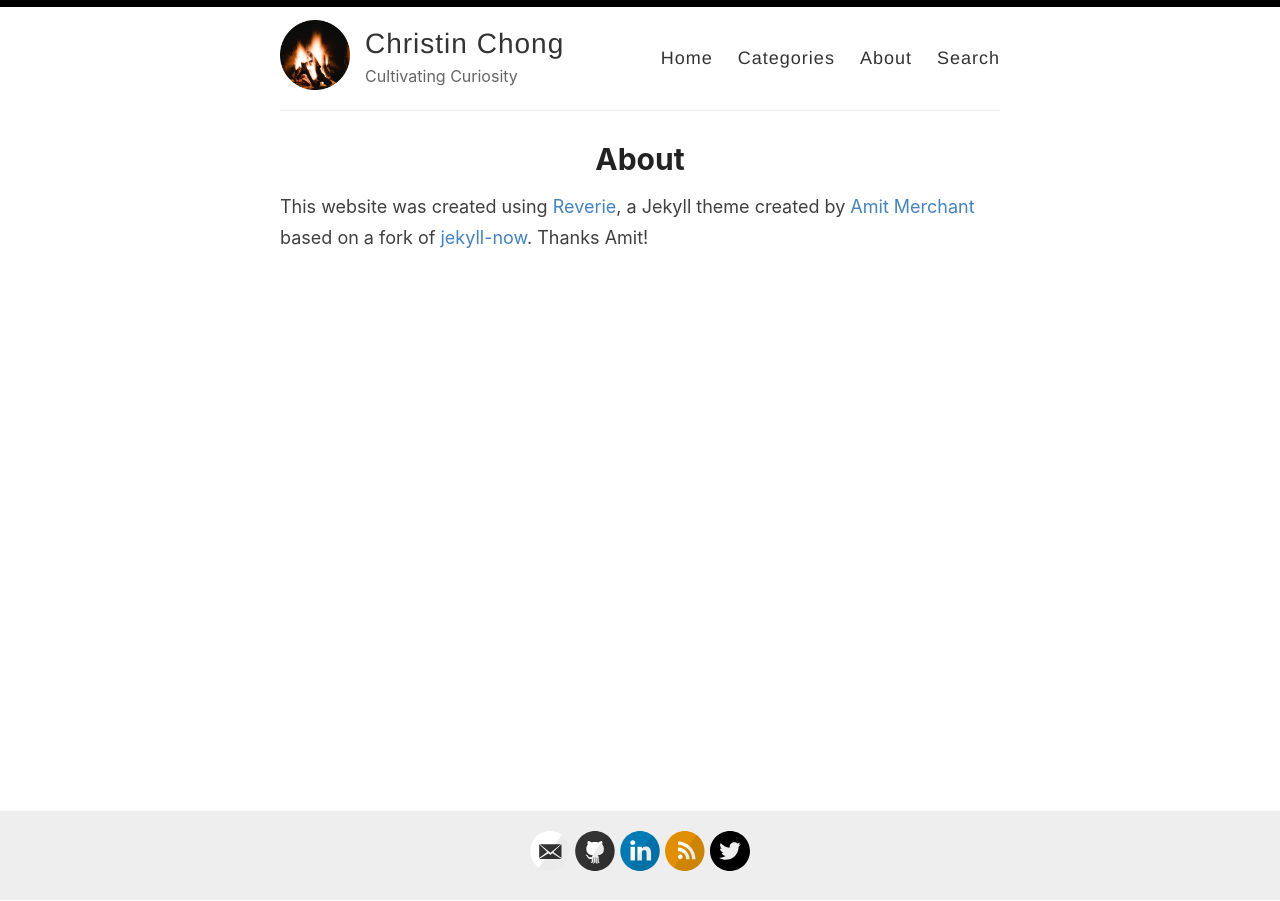
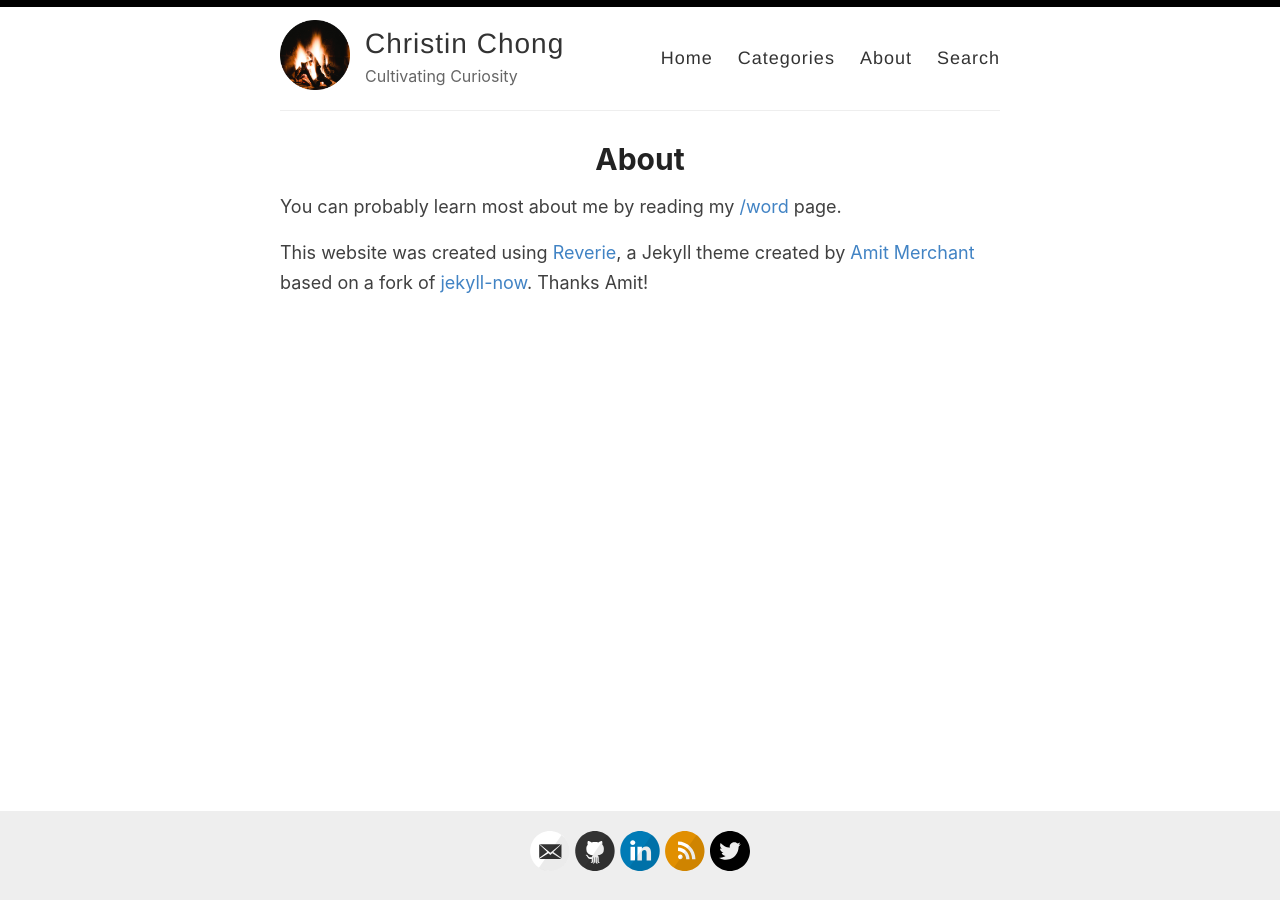
Before and after one commit to codestin/codestin.github.io, a Jekyll site: the page built from _pages/about.md, in a window 1280 px wide. Built offline with Jekyll 4.4.1, drawn with Linux system fonts in a browser that asks for light colours.

Commit message:
Update about.md

```diff
--- a/_pages/about.md
+++ b/_pages/about.md
@@ -4,4 +4,6 @@ title: About
 permalink: /about/
 ---
 
+You can probably learn most about me by reading my [/word](https://christinchong.com/word) page.
+
 This website was created using [Reverie](https://github.com/amitmerchant1990/reverie), a Jekyll theme created by [Amit Merchant](https://www.amitmerchant.com) based on a fork of [jekyll-now](https://github.com/barryclark/jekyll-now). Thanks Amit!
```
